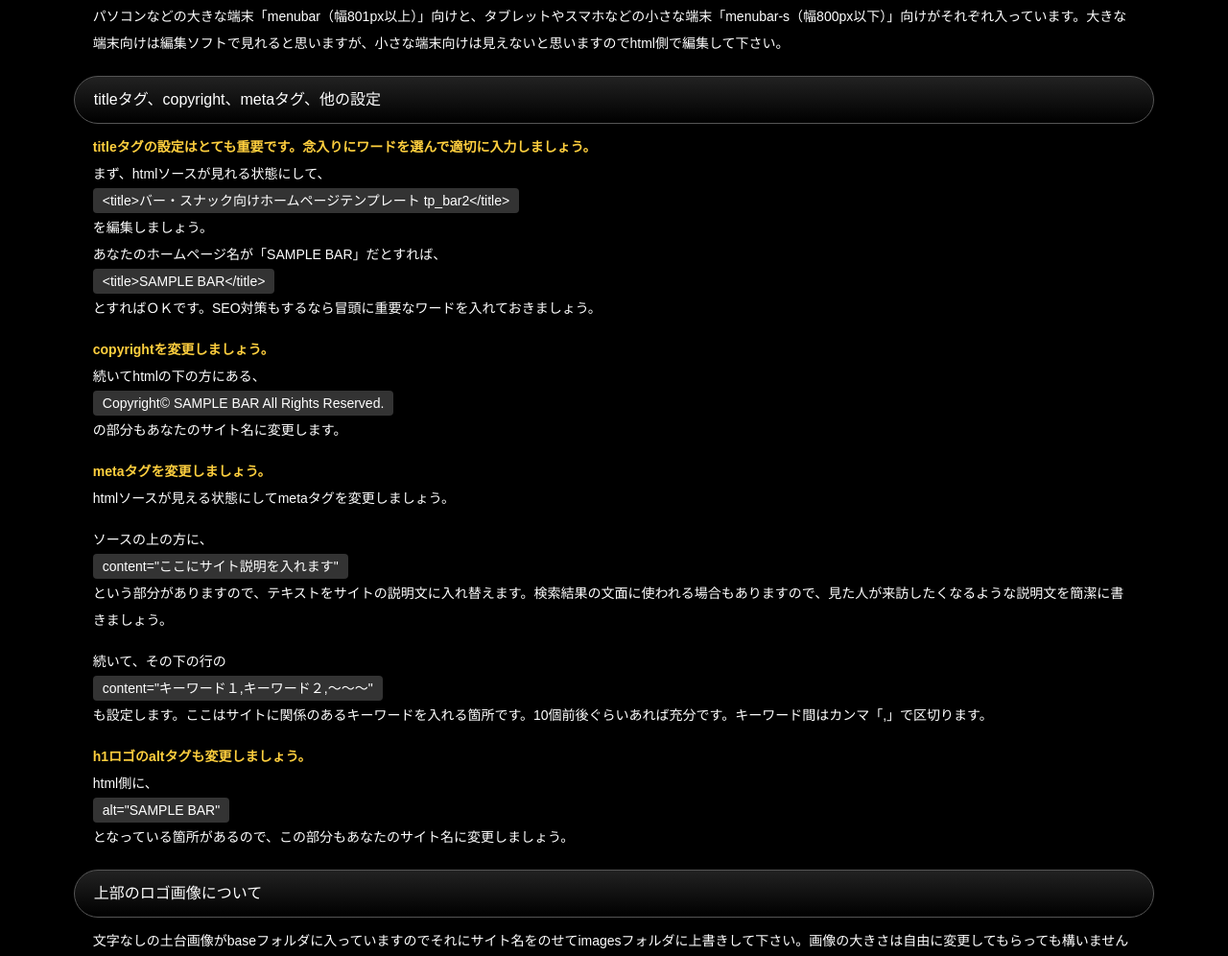
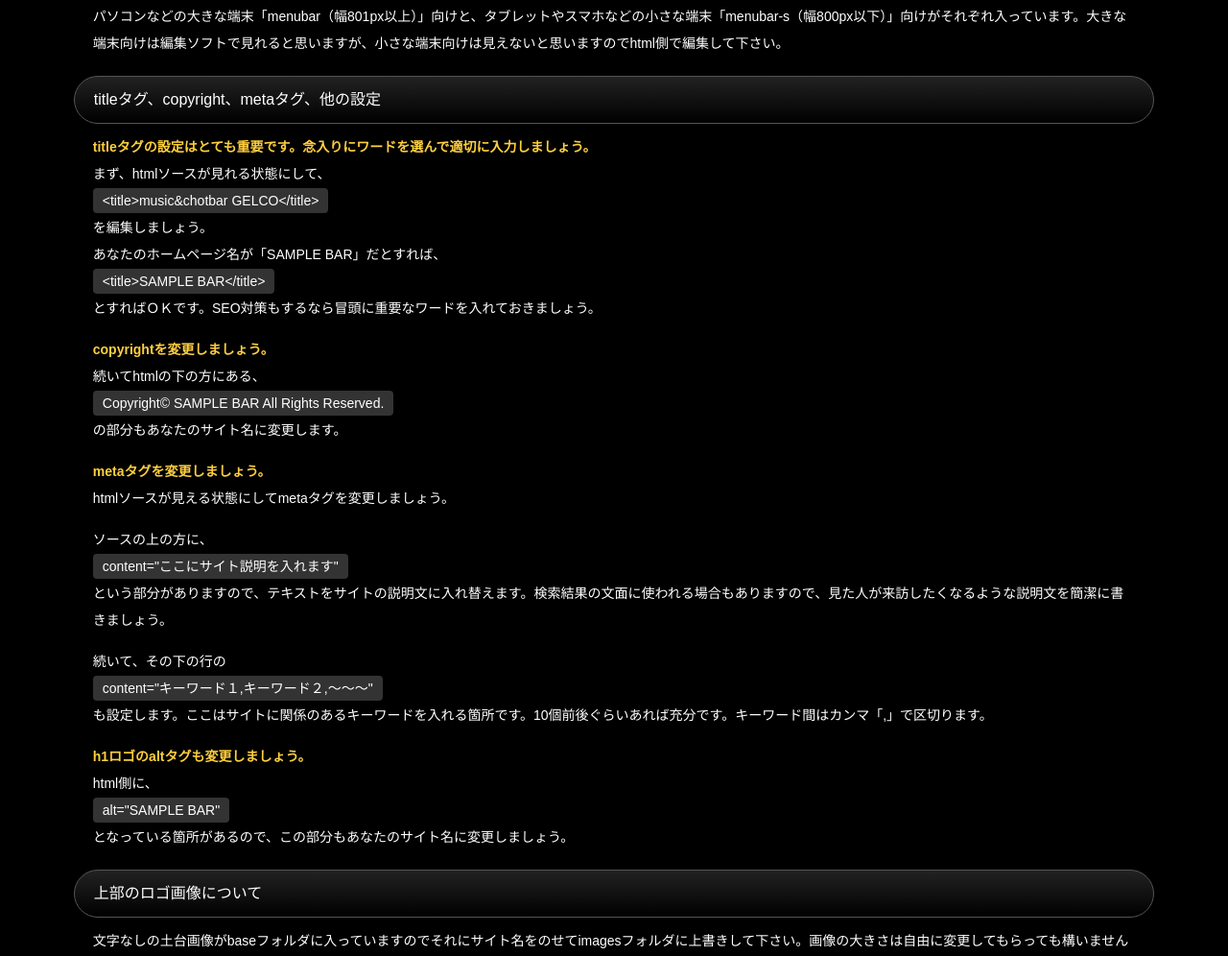
Before and after one commit to omaru-mono/sample, a plain HTML site: page about.html in a window 1280 px wide. Shown: the part 1475-2471 px from the top of the page at 96% size. Drawn offline with Linux system fonts and the light colour scheme.

Commit message:
タイトル修正3

```diff
--- a/about.html
+++ b/about.html
@@ -85,7 +85,7 @@ media=&quot; (～)&quot;の「～」部分でcssを切り替えるディスプ
 <h3>titleタグ、copyright、metaタグ、他の設定</h3>
 <p><strong class="color1">titleタグの設定はとても重要です。念入りにワードを選んで適切に入力しましょう。</strong><br>
 まず、htmlソースが見れる状態にして、<br>
-<span class="look">&lt;title&gt;バー・スナック向けホームページテンプレート tp_bar2&lt;/title&gt;</span><br>
+<span class="look">&lt;title&gt;music&chotbar GELCO&lt;/title&gt;</span><br>
 を編集しましょう。<br>
 あなたのホームページ名が「SAMPLE BAR」だとすれば、<br>
 <span class="look">&lt;title&gt;SAMPLE BAR&lt;/title&gt;</span><br>
```
